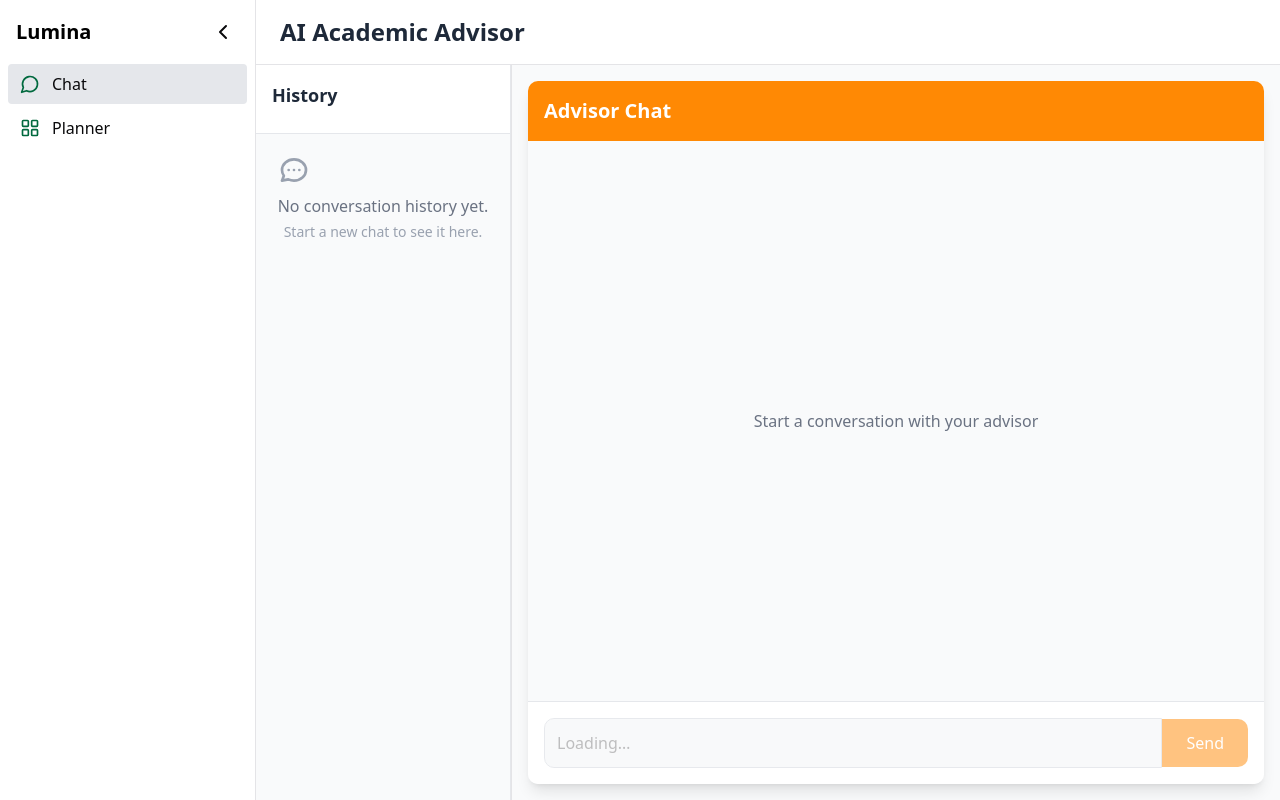
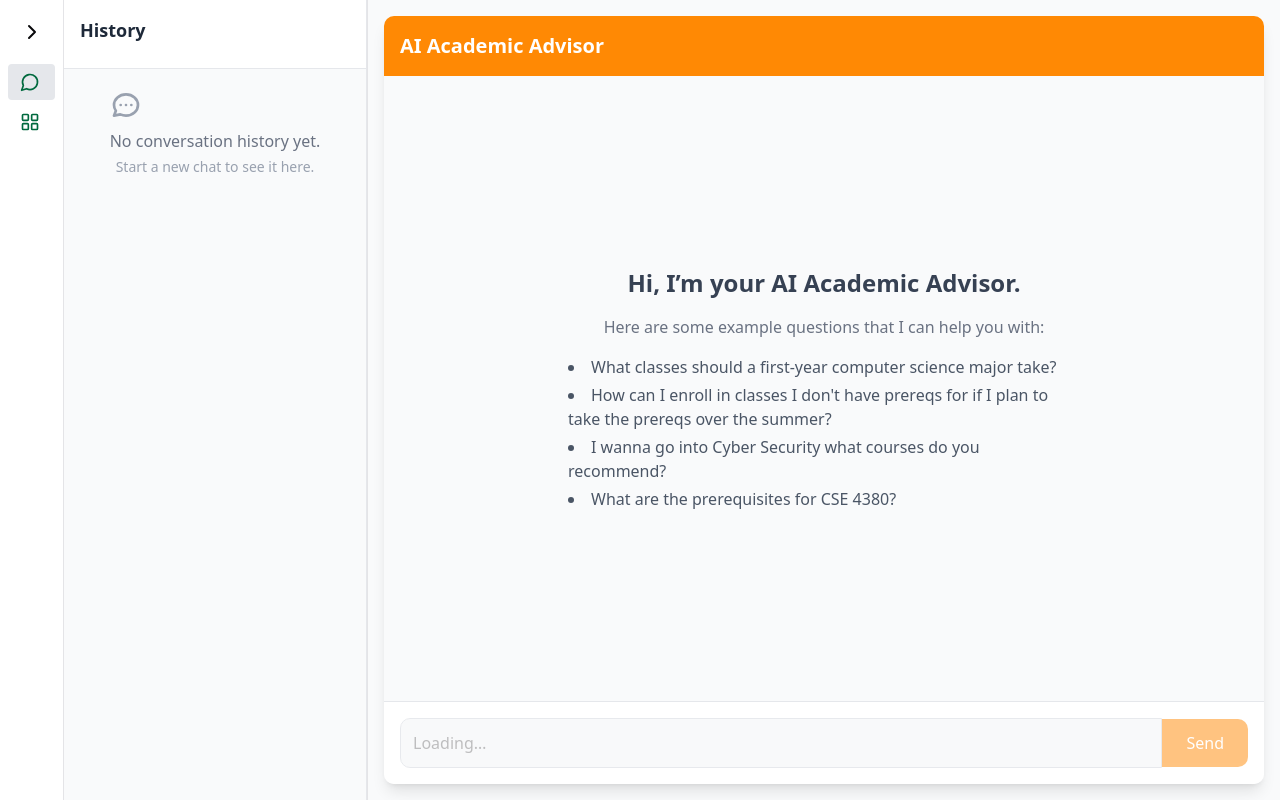
Before and after one commit to atiqurx/lumina, a Next.js app: page /dashboard in a window 1280 px wide. Built offline with nearby package versions, Linux system fonts and the light colour scheme.

Commit message:
fix minor bugs and ui changes

```diff
--- a/app/api/chat/route.ts
+++ b/app/api/chat/route.ts
@@ -49,8 +49,10 @@ export async function POST(req: Request) {
     // 4) Build your Gemini prompt
     const excerpt = JSON.stringify(courses.slice(0, 100), null, 2);
     const prompt = `
-You are a friendly academic advisor for Dartmouth CS students. Use this catalog excerpt to answer concisely:
+You are a friendly expert academic advisor for UT Arlington students. Use this catalog excerpt to answer concisely:
 ${excerpt}
+
+**VERY IMPORTANT**: Always provide relevant and to the point answers.
 
 Student: "${question}"
 Advisor:
--- a/app/api/explore/route.ts
+++ b/app/api/explore/route.ts
@@ -5,8 +5,8 @@ export async function GET(request: Request) {
   try {
     // 1) Build your “freshman CS” prompt
     const prompt = `
-You are an expert Dartmouth CS mentor. A freshman computer-science major asks:
-“What clubs, hackathons, research groups, and other co-curricular activities should I join to get the most out of Dartmouth as a CS student?”
+You are an expert Academic Advisor. A freshman computer-science major asks:
+“What clubs, hackathons, research groups, and other co-curricular activities should I join to get the most out of as a CS student?”
 `;
 
     // 2) Call Google Gemini
--- a/app/dashboard/page.tsx
+++ b/app/dashboard/page.tsx
@@ -15,7 +15,7 @@ import { UserButton } from "@clerk/nextjs";
 
 export default function Dashboard() {
   const [page, setPage] = useState<"chat" | "planner">("chat");
-  const [collapsed, setCollapsed] = useState(false);
+  const [collapsed, setCollapsed] = useState(true);
   const [conversationId, setConversationId] = useState<string | null>(null);
 
   return (
@@ -71,11 +71,11 @@ export default function Dashboard() {
 
       {/* Main Content */}
       <main className="flex flex-col flex-1 overflow-hidden">
-        <header className="flex items-center justify-between px-6 py-4 border-b bg-white">
+        {/* <header className="flex items-center justify-between px-6 py-4 border-b bg-white">
           <h1 className="text-2xl font-semibold text-gray-800">
             {page === "chat" ? "AI Academic Advisor" : "Degree Planner"}
           </h1>
-        </header>
+        </header> */}
 
         <div className="flex-1 flex overflow-hidden bg-gray-50">
           {page === "chat" ? (
--- a/app/explore/page.tsx
+++ b/app/explore/page.tsx
@@ -4,7 +4,7 @@ import { Explore } from "@/components/Explore";
 export const metadata: Metadata = {
   title: "Explore Beyond",
   description:
-    "Get AI-driven recommendations for clubs, events, and co-curricular activities at Dartmouth CS",
+    "Get AI-driven recommendations for clubs, events, and co-curricular activities at UT Arlington CS",
 };
 
 export default function ExplorePage() {
--- a/app/page.tsx
+++ b/app/page.tsx
@@ -14,8 +14,7 @@ export default function HomePage() {
         </h1>
         <p className="text-lg text-gray-700 mb-8 max-w-xl">
           Instantly get personalized course recommendations, prerequisites
-          guidance, and study tips tailored to Dartmouth's computer science
-          curriculum.
+          guidance, and study tips tailored to your curriculum.
         </p>
         <Link href="/dashboard">
           <button className="inline-block px-8 py-4 bg-blue-600 text-white rounded-lg shadow hover:bg-blue-700 transition">
@@ -30,8 +29,8 @@ export default function HomePage() {
           <div>
             <h3 className="text-2xl font-semibold mb-2">Course Lookup</h3>
             <p className="text-gray-600">
-              Quickly search any COSC course and learn its description, credits,
-              and term offerings.
+              Quickly search any course and learn its description, credits, and
+              term offerings.
             </p>
           </div>
           <div>
--- a/components/AdvisorChat.tsx
+++ b/components/AdvisorChat.tsx
@@ -110,7 +110,7 @@ export function AdvisorChat({
     <div className="flex flex-col h-full bg-gray-50 rounded-lg shadow-lg">
       {/* Header */}
       <div className="bg-orange-400 text-white p-4 rounded-t-lg">
-        <h2 className="text-xl font-semibold"> Advisor Chat</h2>
+        <h2 className="text-xl font-semibold">AI Academic Advisor</h2>
       </div>
 
       {/* Messages */}
@@ -119,10 +119,28 @@ export function AdvisorChat({
         className="flex-1 overflow-auto p-4 space-y-4"
       >
         {history.length === 0 && !isLoading && (
-          <div className="flex items-center justify-center h-full text-gray-500">
-            <p className="text-center">
-              Start a conversation with your advisor
-            </p>
+          <div className="flex items-center justify-center h-full p-8 text-gray-700">
+            <div className="max-w-lg text-center space-y-4">
+              <h1 className="text-2xl font-semibold">
+                Hi, I’m your AI Academic Advisor.
+              </h1>
+              <p className="text-gray-500">
+                Here are some example questions that I can help you with:
+              </p>
+              <ul className="list-disc list-inside text-left space-y-1 text-gray-600">
+                <li>
+                  What classes should a first-year computer science major take?
+                </li>
+                <li>
+                  How can I enroll in classes I don't have prereqs for if I plan
+                  to take the prereqs over the summer?
+                </li>
+                <li>
+                  I wanna go into Cyber Security what courses do you recommend?
+                </li>
+                <li>What are the prerequisites for CSE 4380?</li>
+              </ul>
+            </div>
           </div>
         )}
 
--- a/next.config.ts
+++ b/next.config.ts
@@ -1,24 +1,18 @@
 // next.config.ts
-import { NextConfig } from 'next'
-import path from 'path'
+import { NextConfig } from "next";
+import path from "path";
 
 const nextConfig: NextConfig = {
   reactStrictMode: true,
   swcMinify: true,
-  experimental: {
-    // if you’re on Next 13+ with the /app directory
-    // appDir: true, // Removed as it is not a valid property
-  },
+  experimental: {},
   webpack(config) {
-    // Alias `@data` → `<projectRoot>/data`
-    // so you can import your catalog JSON like:
-    //   import courses from '@data/dartmouth_courses.json';
     config.resolve.alias = {
       ...(config.resolve.alias || {}),
-      '@data': path.resolve(__dirname, 'data'),
-    }
-    return config
+      "@data": path.resolve(__dirname, "data"),
+    };
+    return config;
   },
-}
+};
 
-export default nextConfig
+export default nextConfig;
```
